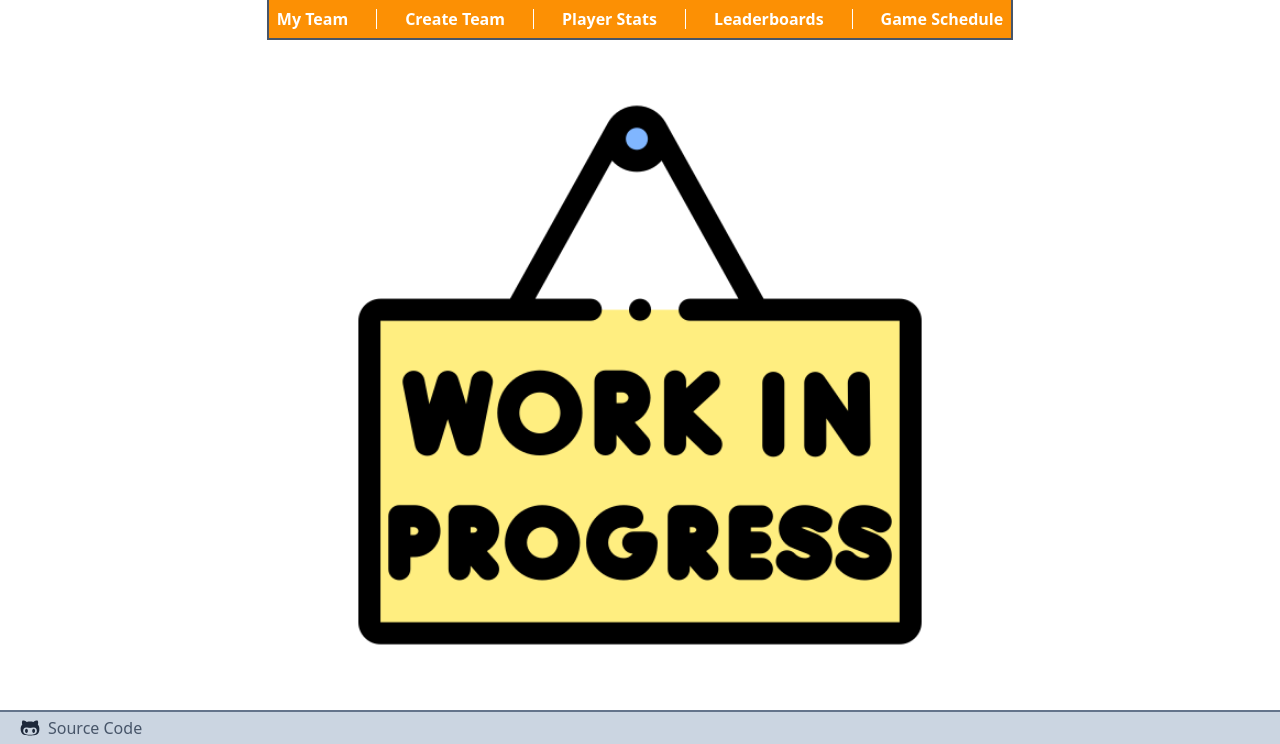
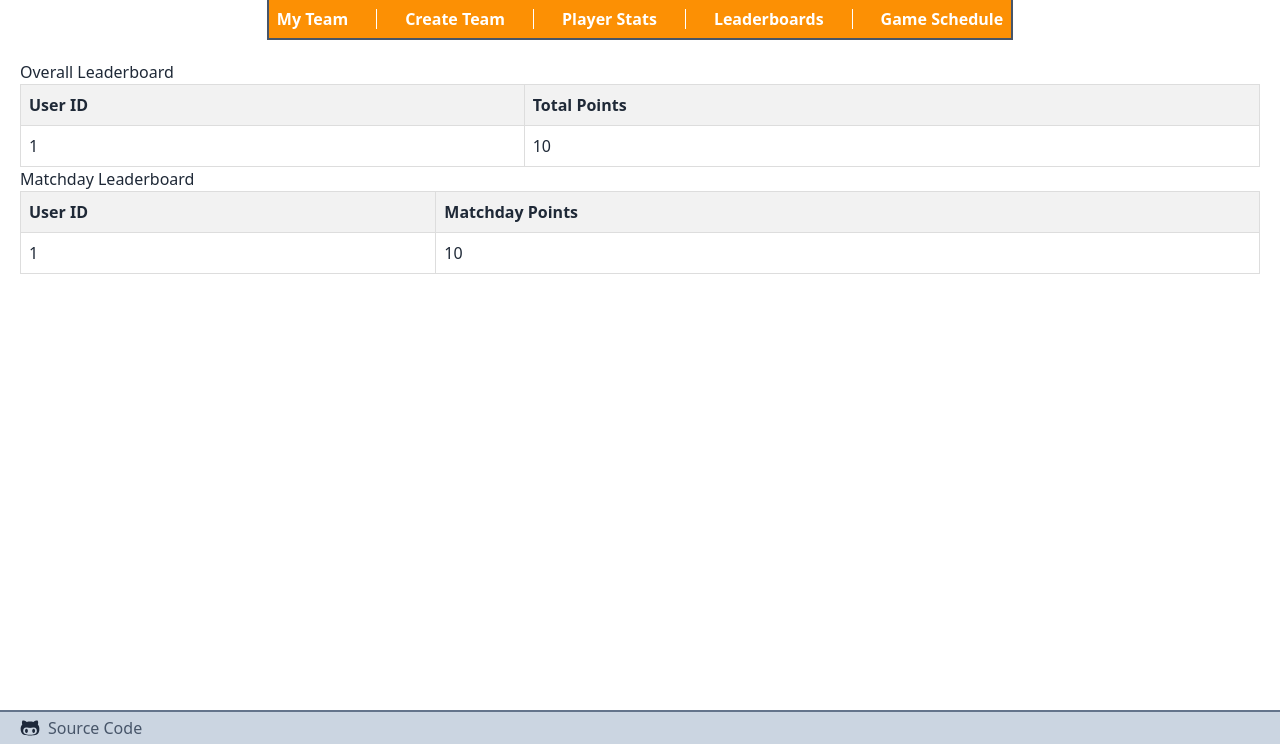
Before and after one commit to 6uan/Fantasy-Basketball, a Flask app: template templates/pages/leaderboards.html in a window 1280 px wide. Shown: the part 56-800 px from the top of the page. Run offline with Flask 3, Linux system fonts and the light colour scheme; the template is opened without the code that fills it: most values are stand-ins (such as "Sample title", 1, 10 or a date in 2020); style sheets or scripts are compiled from the project's sources.

Commit message:
leaderboard update

```diff
--- a/config/usertables.py
+++ b/config/usertables.py
@@ -13,7 +13,7 @@ def insert_user_table(uid):
         "forward_center": "",
         "forward": "",
         "guard_forward": "",
-        "forward_guard": "",
+        "forward_guard": ""
     }
     response = supabase.table("user_teams").upsert(record).execute()
     if response.data:
@@ -76,8 +76,9 @@ def update_points(uid, points):
         print(f"Failed to update record for user {uid}: {response.error_message}")
 
 def update_matchday_points(uid, points):
+    mpoints = supabase.table("user_teams").select("points_matchday").match({"uid": uid}).execute().data[0]["points_matchday"]
     record = {
-        "points_matchday": points,
+        "points_matchday": mpoints + points,
     }
     response = supabase.table("user_teams").update(record).match({"uid": uid}).execute()
     if response.data:
--- a/main.py
+++ b/main.py
@@ -6,6 +6,7 @@ from config.usertables import get_user_team, update_coins, update_points, remove
 from config.matchday import process_games
 from config.resetpoints import resetpoints
 from config.auth import postregister, postlogin
+from config.leaderboard import overall_leaderboard, matchday_leaderboard
 load_dotenv()
 
 app = Flask(__name__)
@@ -61,7 +62,9 @@ def playerstats():
 # route for leaderboards page
 @app.route('/leaderboards')
 def leaderboards():
-    return render_template('pages/leaderboards.html')
+    overall = overall_leaderboard()
+    matchday = matchday_leaderboard()
+    return render_template('pages/leaderboards.html', overall_leaderboard=overall, matchday_leaderboard=matchday)
 
 # route for gameschedule page
 @app.route('/gameschedule')
--- a/templates/pages/leaderboards.html
+++ b/templates/pages/leaderboards.html
@@ -3,14 +3,76 @@
 {% block title %} Leaderboards {% endblock %}
 {% block content %}
 
-<div class="flex w-full h-full items-center justify-center">
-  <div class="w-auto h-auto">
-    <img
-      class="object-contain h-auto scale-110"
-      src="{{ url_for('static', filename='images/WIP2.png') }}"
-      alt="header"
-    />
-  </div>
+<style>
+  .leaderboard-container {
+  margin: 20px;
+}
+
+.leaderboard {
+  width: 100%;
+  border-collapse: collapse;
+}
+
+.leaderboard th, .leaderboard td {
+  border: 1px solid #ddd;
+  padding: 8px;
+}
+
+.leaderboard th {
+  background-color: #f2f2f2;
+  text-align: left;
+}
+
+</style>
+
+<div class="leaderboard-container">
+  <h2>Overall Leaderboard</h2>
+  <table class="leaderboard">
+    <thead>
+      <tr>
+        <th>User ID</th>
+        <th>Total Points</th>
+      </tr>
+    </thead>
+    <tbody>
+      {% if overall_leaderboard %}
+        {% for uid, points in overall_leaderboard.items() %}
+        <tr>
+          <td>{{ uid }}</td>
+          <td>{{ points }}</td>
+        </tr>
+        {% endfor %}
+      {% else %}
+        <tr>
+          <td colspan="2">No data available</td>
+        </tr>
+      {% endif %}
+    </tbody>
+  </table>
+
+  <h2>Matchday Leaderboard</h2>
+  <table class="leaderboard">
+    <thead>
+      <tr>
+        <th>User ID</th>
+        <th>Matchday Points</th>
+      </tr>
+    </thead>
+    <tbody>
+      {% if matchday_leaderboard %}
+        {% for uid, points in matchday_leaderboard.items() %}
+        <tr>
+          <td>{{ uid }}</td>
+          <td>{{ points }}</td>
+        </tr>
+        {% endfor %}
+      {% else %}
+        <tr>
+          <td colspan="2">No data available</td>
+        </tr>
+      {% endif %}
+    </tbody>
+  </table>
 </div>
 
 {% endblock %}
```
Also changed, not shown: config/matchday.py (+4 -26 lines).
